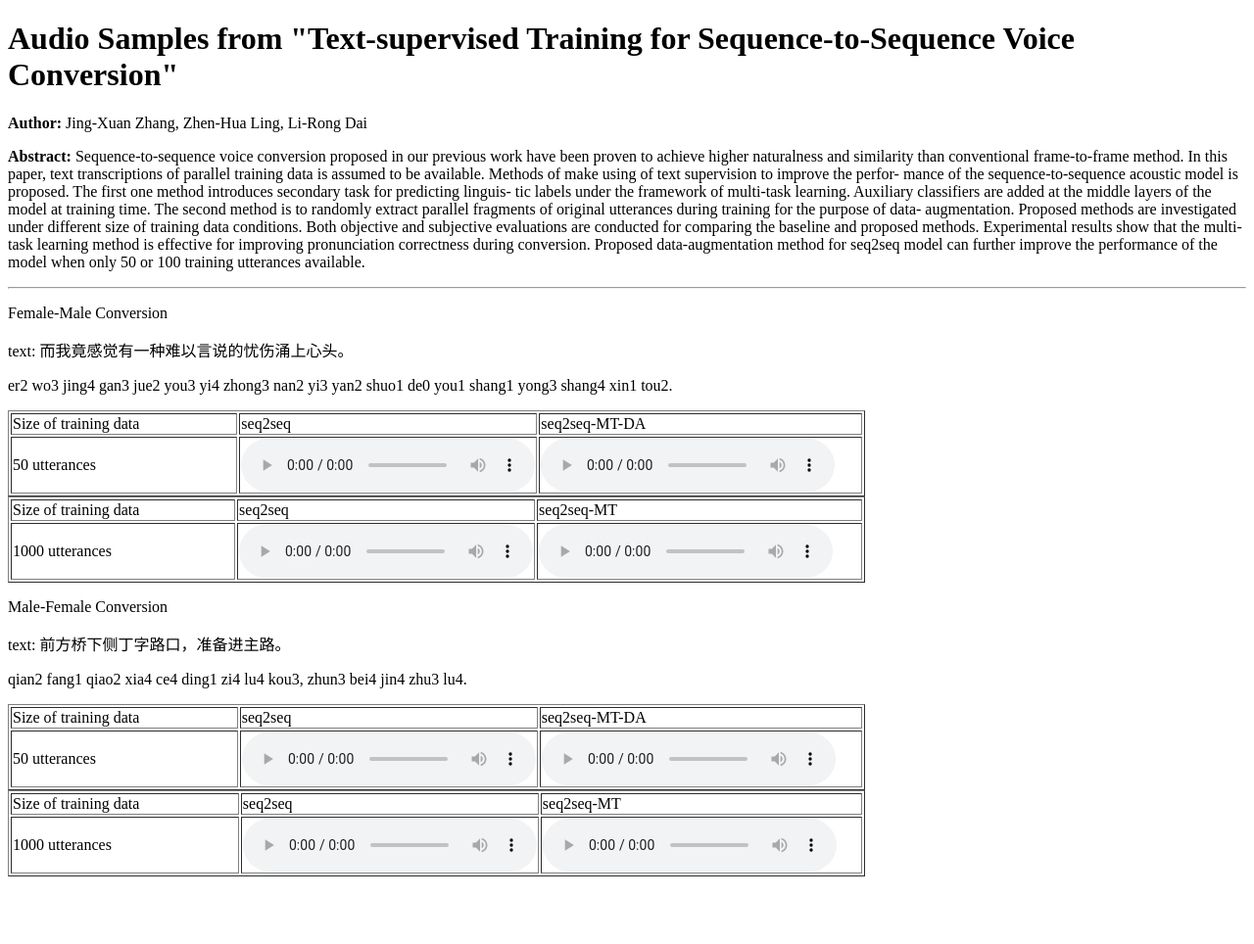
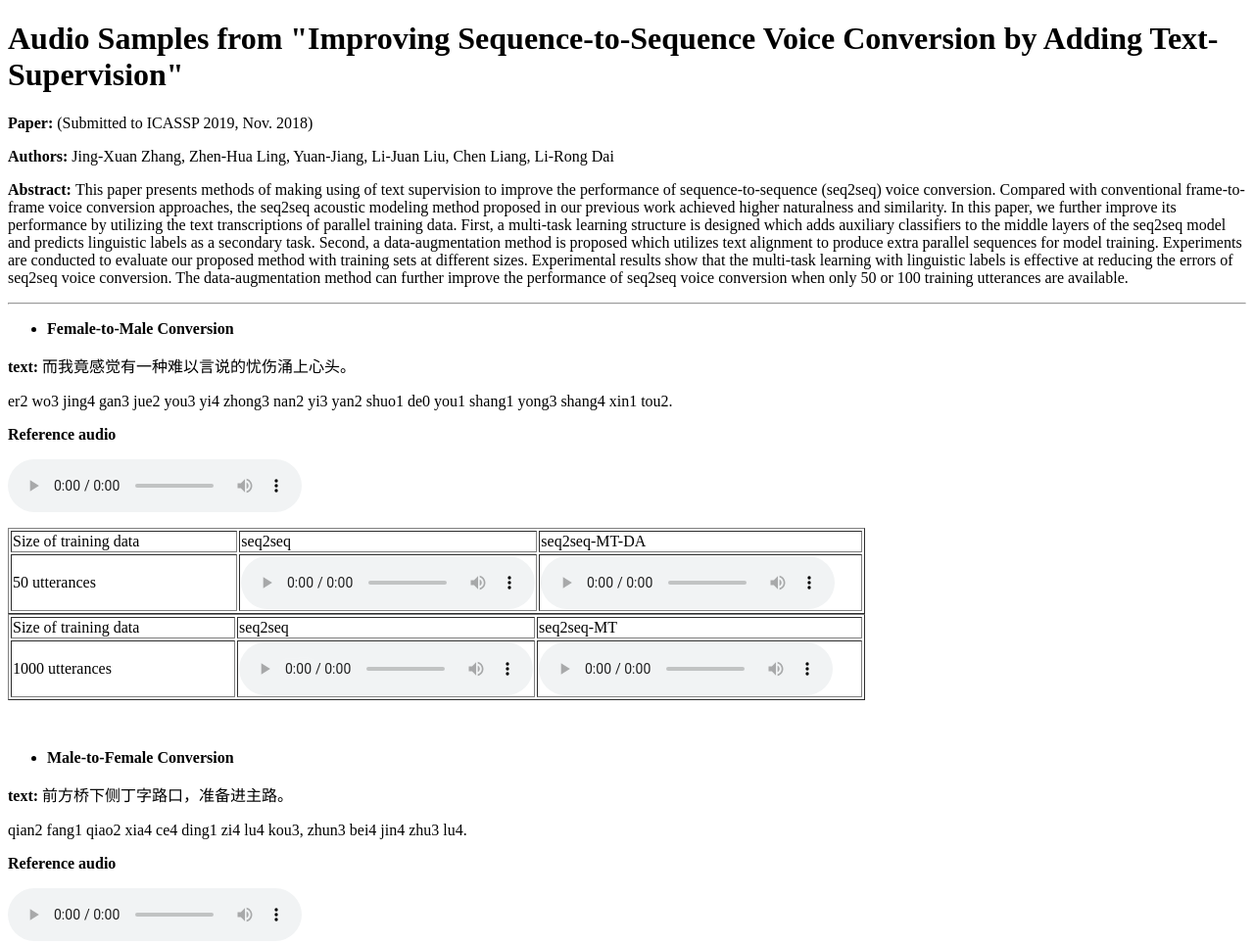
Before and after one commit to jxzhanggg/Text-supervised-Seq2SeqVC, a plain HTML site: page index.html in a window 1280 px wide. Shown: the top 964 px of the page at 98% size. Drawn offline with Linux system fonts and the light colour scheme.

Commit message:
added reference audio

```diff
--- a/index.html
+++ b/index.html
@@ -2,17 +2,23 @@
 <html xmlns="http://www.w3.org/1999/xhtml">
 <head>
 <meta http-equiv="Content-Type" content="text/html; charset=utf-8" />
-<title>无标题文档</title>
+<title>Text-Supervised Seq2SeqVC</title>
 </head>
 
 <body>
-<h1>Audio Samples from &quot;Text-supervised Training for Sequence-to-Sequence Voice Conversion&quot;</h1>
-<p><strong>Author: </strong>Jing-Xuan Zhang, Zhen-Hua Ling, Li-Rong Dai</p>
-<p><strong>Abstract: </strong>Sequence-to-sequence voice conversion proposed in our previous work have been proven to achieve higher naturalness and similarity than conventional frame-to-frame method. In this paper, text transcriptions of parallel training data is assumed to be available. Methods of make using of text supervision to improve the perfor- mance of the sequence-to-sequence acoustic model is proposed. The first one method introduces secondary task for predicting linguis- tic labels under the framework of multi-task learning. Auxiliary classifiers are added at the middle layers of the model at training time. The second method is to randomly extract parallel fragments of original utterances during training for the purpose of data- augmentation. Proposed methods are investigated under different size of training data conditions. Both objective and subjective evaluations are conducted for comparing the baseline and proposed methods. Experimental results show that the multi-task learning method is effective for improving pronunciation correctness during conversion. Proposed data-augmentation method for seq2seq model can further improve the performance of the model when only 50 or 100 training utterances available.</p>
+<h1>Audio Samples from &quot;Improving Sequence-to-Sequence Voice Conversion	by Adding Text-Supervision&quot;</h1>
+<p><strong>Paper:</strong> (Submitted to ICASSP 2019, Nov. 2018)</p>
+<p><strong>Authors: </strong>Jing-Xuan Zhang, Zhen-Hua Ling, Yuan-Jiang, Li-Juan Liu, Chen Liang, Li-Rong Dai</p>
+<p><strong>Abstract: </strong>This paper presents methods of making using of text supervision to improve the performance of sequence-to-sequence (seq2seq) voice conversion. Compared with conventional frame-to-frame voice conversion approaches, the seq2seq acoustic modeling method proposed in our previous work achieved higher naturalness and similarity. In this paper, we further improve its performance by utilizing the text transcriptions of parallel training data. First, a multi-task learning structure is designed which adds auxiliary classifiers to the middle layers of the seq2seq model and predicts linguistic labels as a secondary task. Second, a data-augmentation method is proposed which utilizes text alignment to produce extra parallel sequences for model training. Experiments are conducted to evaluate our proposed method with training sets at different sizes. Experimental results show that the multi-task learning with linguistic labels is effective at reducing the errors of seq2seq voice conversion. The data-augmentation method can further improve the performance of seq2seq voice conversion when only 50 or 100 training utterances are available.</p>
 <hr />
-<p>Female-Male Conversion</p>
-<p>text: 而我竟感觉有一种难以言说的忧伤涌上心头。</p>
+<ul>
+  <li><strong>Female-to-Male Conversion</strong></li>
+</ul>
+<p><strong>text:</strong> 而我竟感觉有一种难以言说的忧伤涌上心头。</p>
 <p>er2 wo3 jing4 gan3 jue2 you3 yi4 zhong3 nan2 yi3 yan2 shuo1 de0 you1 shang1 yong3 shang4 xin1 tou2.</p>
+<p><strong>Reference audio</strong></p>
+<p><audio controls="controls">
+  <source src="wavs/male_erwo/00000283.wav" type="audio/wav" /></p>
 <table width="875" border="1">
   <tr>
     <td width="261">Size of training data</td>
@@ -46,9 +52,15 @@
     </audio></td>
   </tr>
 </table>
-<p>Male-Female Conversion </p>
-<p>text: 前方桥下侧丁字路口，准备进主路。</p>
+<p>&nbsp;</p>
+<ul>
+  <li><strong>Male-to-Female Conversion </strong></li>
+</ul>
+<p><strong>text:</strong> 前方桥下侧丁字路口，准备进主路。</p>
 <p>qian2 fang1 qiao2 xia4 ce4 ding1 zi4 lu4 kou3, zhun3 bei4 jin4 zhu3 lu4.</p>
+<p><strong>Reference audio</strong></p>
+<p><audio controls="controls">
+  <source src="wavs/female_qianfang/00000133.wav" type="audio/wav" /></p>
 <table width="875" border="1">
   <tr>
     <td width="252">Size of training data</td>
```
Also changed, not shown: 2 other files.
